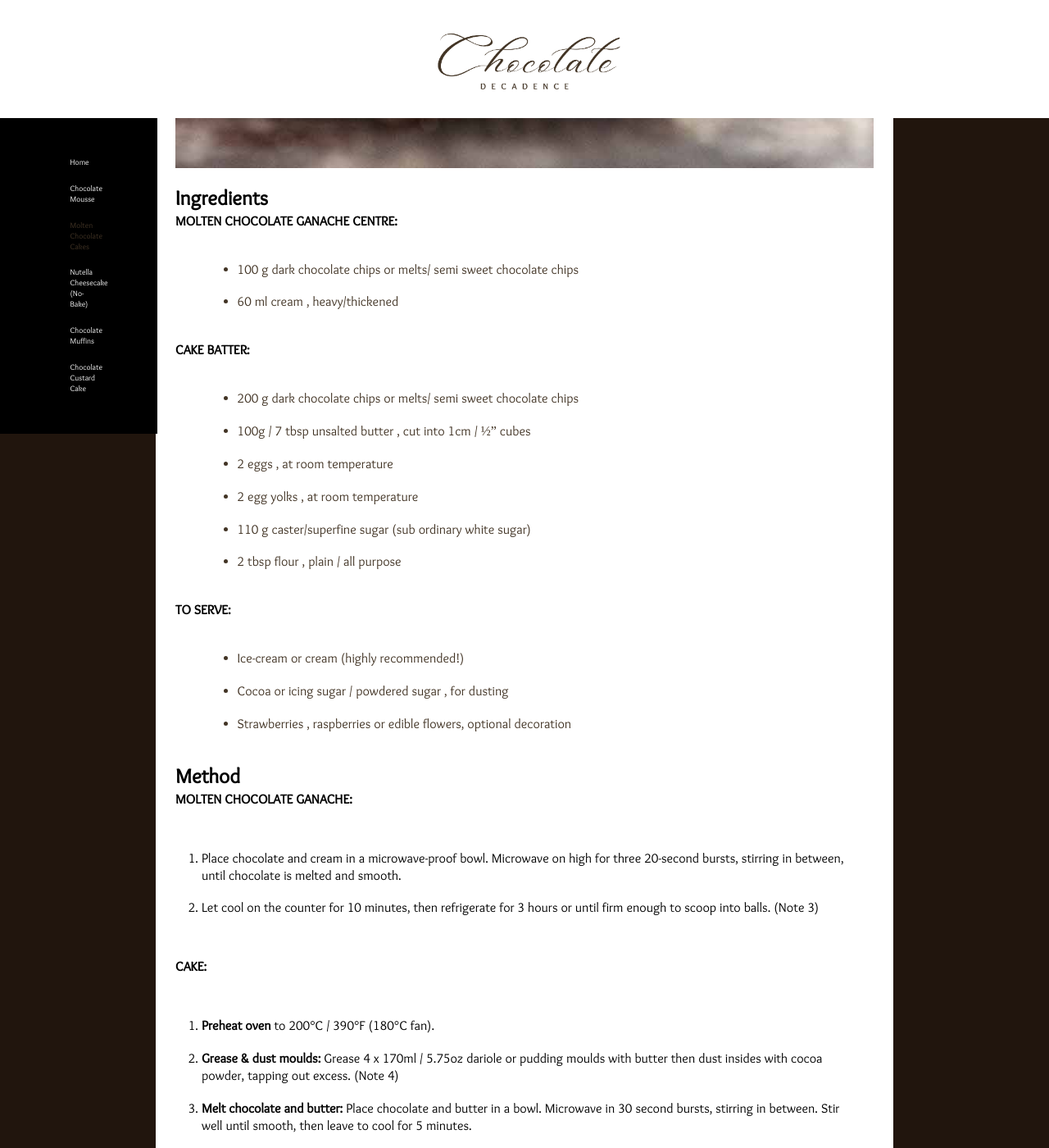
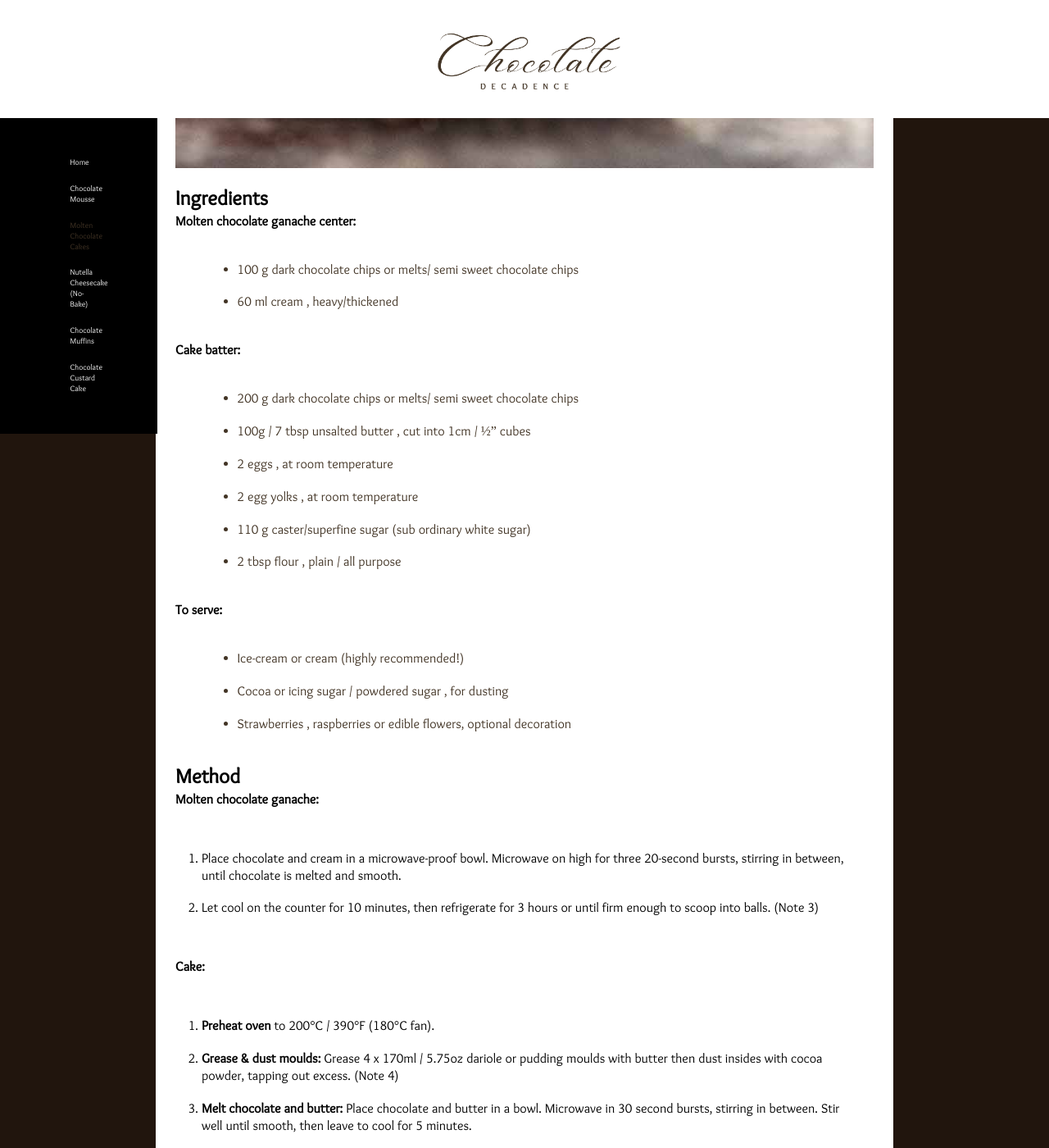
Before and after one commit to nicoleanncarter/recipes, a Jekyll site: the page built from _recipes/dark-chocolate-and-orange-tart.md, in a window 1280 px wide and 1400 px high, scrolled down 1252 px. Shown: the whole window at 82% size. Built offline with Jekyll 4.4.1, drawn with Linux system fonts in a browser that asks for light colours.

Commit message:
Update Recipe “dark-chocolate-and-orange-tart”

```diff
--- a/_recipes/dark-chocolate-and-orange-tart.md
+++ b/_recipes/dark-chocolate-and-orange-tart.md
@@ -8,16 +8,14 @@ Molten Chocolate Cakes, also known as Lava Cakes, are warm individual-size choco
 
 ![](../uploads/chocolate-lava-cake_9.jpg)
 
-
-
 ## I﻿ngredients
 
-#### MOLTEN CHOCOLATE GANACHE CENTRE:
+#### Molten chocolate ganache center:
 
 * 100 g dark chocolate chips or melts/ semi sweet chocolate chips
 * 60 ml cream , heavy/thickened
 
-#### CAKE BATTER:
+#### Cake batter:
 
 * 200 g dark chocolate chips or melts/ semi sweet chocolate chips
 * 100g / 7 tbsp unsalted butter , cut into 1cm / ½" cubes
@@ -26,7 +24,7 @@ Molten Chocolate Cakes, also known as Lava Cakes, are warm individual-size choco
 * 110 g caster/superfine sugar (sub ordinary white sugar)
 * 2 tbsp flour , plain / all purpose
 
-#### TO SERVE:
+#### To serve:
 
 * Ice-cream or cream (highly recommended!)
 * Cocoa or icing sugar / powdered sugar , for dusting
@@ -36,12 +34,12 @@ Molten Chocolate Cakes, also known as Lava Cakes, are warm individual-size choco
 
 ## Method
 
-#### MOLTEN CHOCOLATE GANACHE:
+#### Molten chocolate ganache:
 
 1. Place chocolate and cream in a microwave-proof bowl. Microwave on high for three 20-second bursts, stirring in between, until chocolate is melted and smooth.
 2. Let cool on the counter for 10 minutes, then refrigerate for 3 hours or until firm enough to scoop into balls. (Note 3)
 
-#### CAKE:
+#### Cake:
 
 1. **Preheat oven** to 200°C / 390°F (180°C fan).
 2. **Grease & dust moulds:** Grease 4 x 170ml / 5.75oz dariole or pudding moulds with butter then dust insides with cocoa powder, tapping out excess. (Note 4)
@@ -55,4 +53,6 @@ Molten Chocolate Cakes, also known as Lava Cakes, are warm individual-size choco
 10. **Turn out:** Stand for 2 minutes, then turn onto plate. Tap base then gently remove each mould.
 11. **Serve** with ice-cream or cream, dusted with cocoa powder. Decorate with strawberries!
 
+
+
 <div class="video-box"><iframe width="560" height="315" src="https://www.youtube.com/embed/https://youtu.be/s5fQEm4jS3c?rel=0" allow="accelerometer; autoplay; encrypted-media; gyroscope; picture-in-picture" allowfullscreen></iframe></div>
```
